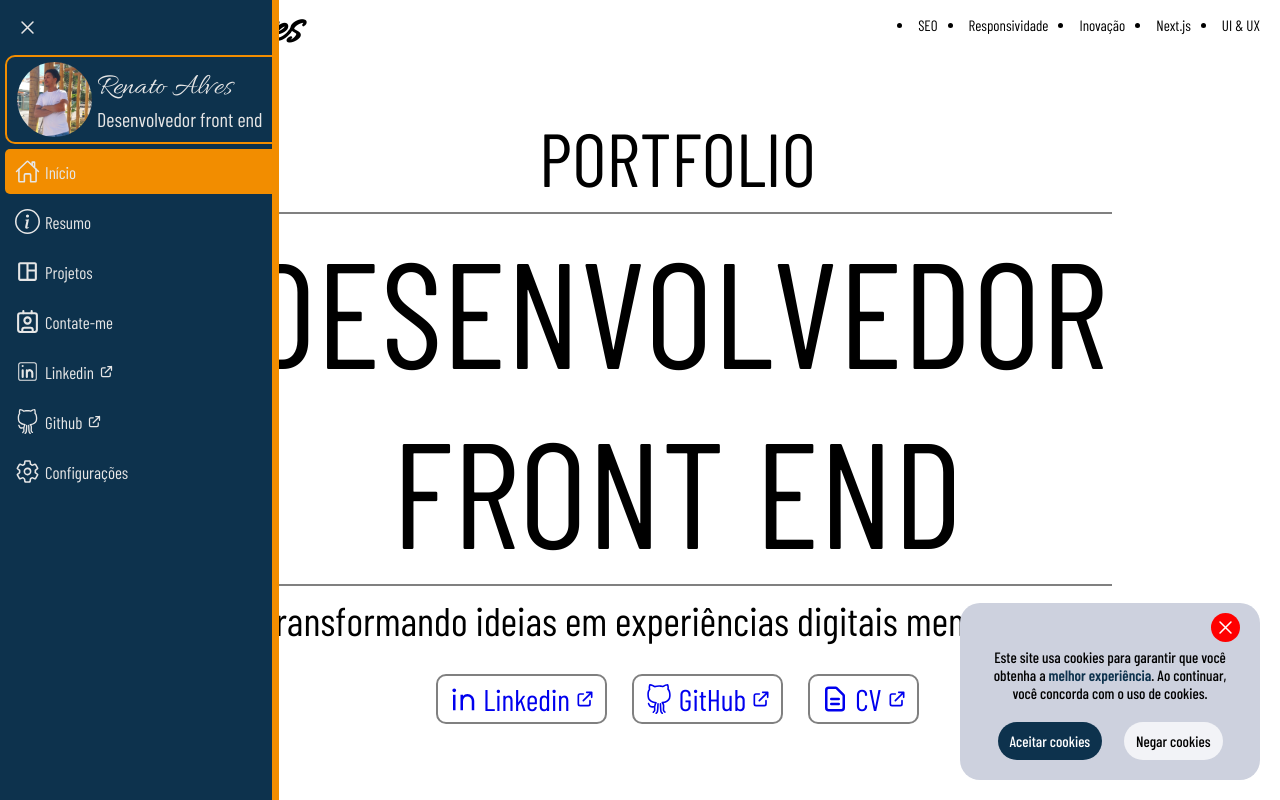
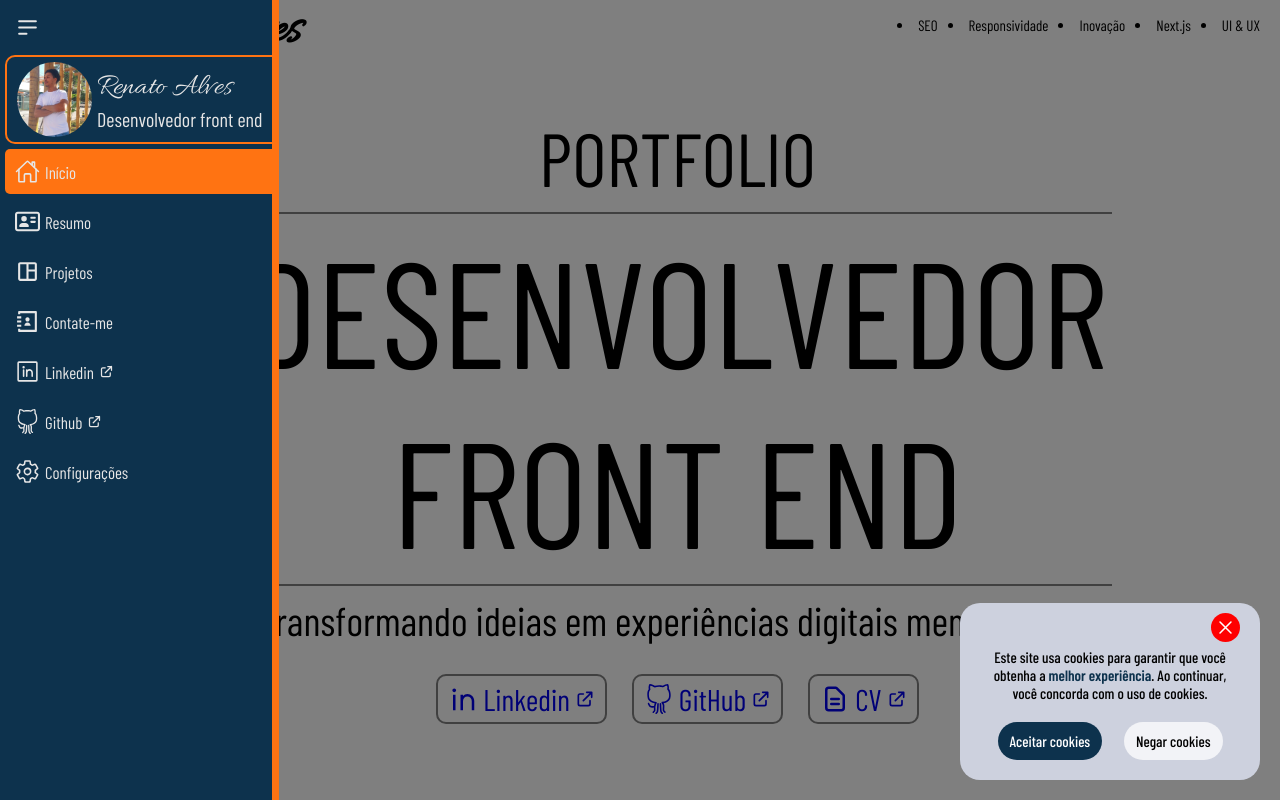
Before and after one commit to rena02to/portfolio, a Next.js app: page / in a window 1280 px wide. Both pictures are taken after a click on the button 27 px from the left and 27 px from the top of the page. Shown: the top 800 px of the page. Built offline with nearby package versions, Linux system fonts and the light colour scheme; grey boxes are pictures that could not be loaded; a web font is replaced by a local one.

Commit message:
alterando a personalização quando a barra de navegação está aberta

```diff
--- a/src/components/navbar.tsx
+++ b/src/components/navbar.tsx
@@ -1,14 +1,14 @@
 import style from '@/styles/navbar.module.scss';
 import Image from 'next/image';
 import Link from 'next/link';
-import { useEffect, useState } from 'react';
+import { useEffect, useRef, useState } from 'react';
 import { useTranslation } from 'react-i18next';
-import { BsInfoCircle } from 'react-icons/bs';
-import { CiLinkedin } from 'react-icons/ci';
+import { FaRegAddressCard } from 'react-icons/fa6';
 import { HiOutlineExternalLink, HiOutlineMenuAlt2 } from 'react-icons/hi';
 import { IoArrowDown, IoCloseOutline, IoHomeOutline, IoSettingsOutline } from 'react-icons/io5';
-import { LuContact } from 'react-icons/lu';
 import { MdOutlineSpaceDashboard } from 'react-icons/md';
+import { PiLinkedinLogo } from 'react-icons/pi';
+import { RiContactsBook3Line } from 'react-icons/ri';
 import { SlSocialGithub } from 'react-icons/sl';
 
 
@@ -17,11 +17,12 @@ export default function Navbar(){
     const [ menuOpen, setMenuOpen ] = useState(false);
     const [ topHabilited, setTopHabilited ] = useState(false);
     const [ activated, setActiveted ] = useState('start');
+    const menuRef = useRef<HTMLDivElement>(null);
     const menulinks = [
         {key: 1, value: t('navbar.home'), icon: <IoHomeOutline/>, link: 'start'},
-        {key: 2, value: t('navbar.menu.summary'), icon: <BsInfoCircle/>, link: 'summary'},
+        {key: 2, value: t('navbar.menu.summary'), icon: <FaRegAddressCard/>, link: 'summary'},
         {key: 3, value: t('navbar.menu.projects'), icon: <MdOutlineSpaceDashboard/>, link: 'projects'},
-        {key: 4, value: t('navbar.menu.contacts'), icon: <LuContact/>, link: 'contact'},
+        {key: 4, value: t('navbar.menu.contacts'), icon: <RiContactsBook3Line/>, link: 'contact'},
     ];
 
     useEffect(() => {
@@ -42,11 +43,19 @@ export default function Navbar(){
             }
         }
 
+        const handleClickOutside = (event: MouseEvent) => {
+            if (menuOpen && menuRef.current && !menuRef.current.contains(event.target as Node)){
+                setMenuOpen(false);
+            }
+        };
+
+        document.addEventListener('click', handleClickOutside);
         window.addEventListener('scroll', handleScroll);
         return () => {
             window.removeEventListener('scroll', handleScroll);
+            document.removeEventListener('click', handleClickOutside);
         };
-    }, [ setActiveted ]);
+    }, [ setActiveted, menuOpen ]);
 
     const handleClickButton = (id : string) => {
         if(id === 'start'){
@@ -57,9 +66,10 @@ export default function Navbar(){
     }
 
     return(
-        <header className={style.nav}>
-            <button type='button' title='Menu' className={!menuOpen ? style.menu : style.close} onClick={() => setMenuOpen(!menuOpen)}>
-                {menuOpen ? <IoCloseOutline/> : <HiOutlineMenuAlt2/>}
+        <>
+            <header className={style.nav} ref={menuRef}>
+                <button type='button' title='Menu' className={style.menu} onClick={() => setMenuOpen(!menuOpen)}>
+                    <HiOutlineMenuAlt2/>
                 </button>
                 {menuOpen ?
                     <div className={style.profile}>
@@ -80,7 +90,7 @@ export default function Navbar(){
                 {menuOpen ?
                     <>
                         <a className={style.link} href='https://linkedin.com/in/renatosalves/' target="_blank">
-                        <CiLinkedin/>
+                            <PiLinkedinLogo/>
                             <p>Linkedin</p>
                             <HiOutlineExternalLink className={style.arrow}/>
                         </a>
@@ -96,12 +106,14 @@ export default function Navbar(){
                     <IoSettingsOutline/>
                     {menuOpen ? <p>{t('navbar.settings')}</p> : null}
                 </Link>
+            </header>
             {topHabilited ?
                 <button type='button' className={style.top} onClick={() => handleClickButton('start')}>
                     <IoArrowDown/>
                 </button>
                 : null
             }
-        </header>
+            {menuOpen ? <div className={style.background}/> : null}
+        </>
     )
 }
--- a/src/styles/main.scss
+++ b/src/styles/main.scss
@@ -5,7 +5,7 @@ $name-font: "Allura", cursive;
 $cookies-container: rgb(205, 209, 222);
 $navbar-color: rgb(13, 50, 77);
 $navbar-button-hover: rgba(black, 0.15);
-$navbar-button-activated: rgb(242, 141, 0);
+$navbar-button-activated: rgb(255, 115, 18);
 
 @mixin align-flex($direction){
     display: flex;
--- a/src/styles/navbar.module.scss
+++ b/src/styles/navbar.module.scss
@@ -2,7 +2,7 @@
 
 .nav{
     @include align-flex(column);
-    z-index: 1;
+    z-index: 3;
     padding: 0;
     top: 0;
     left: 0;
@@ -60,21 +60,16 @@
             font-family: $main-font;
         }
     }
-    .menu, .close{
+    .menu{
         @include align-flex(column);
         padding: 10px;
         position: absolute;
         top: 5px;
         left: 5px;
+        border-radius: 100px;
         &:hover{
             background-color: $navbar-button-hover;
         }
-    }
-    .menu{
-        border-radius: 5px 0 0 5px;
-    }
-    .close{
-        border-radius: 100px;
     }
     .menulink, .menulinkactivated{
         @include align-flex(row);
@@ -120,6 +115,7 @@
             background-color: $navbar-button-hover;
         }
     }
+}
 .top{
     position: fixed;
     right: 20px;
@@ -129,11 +125,23 @@
     padding: 5px;
     border-radius: 10px;
     background-color: $navbar-color;
+    z-index: 1;
     svg{
-            color: rgb(220, 220, 220);
+        width: 25px;
+        height: 25px;
+        color: rgb(230, 230, 230);
     }
     &:hover{
-            background-color: rgba($navbar-color, 0.9);
+        background-color: $navbar-button-activated;
     }
 }
+.background{
+    display: block;
+    width: 100%;
+    background-color: rgba(0, 0, 0, 0.5);
+    height: 100vh;
+    position: fixed;
+    top: 0;
+    left: 0;
+    z-index: 2;
 }
```
Lines whose indentation alone changed are shown as unchanged.
